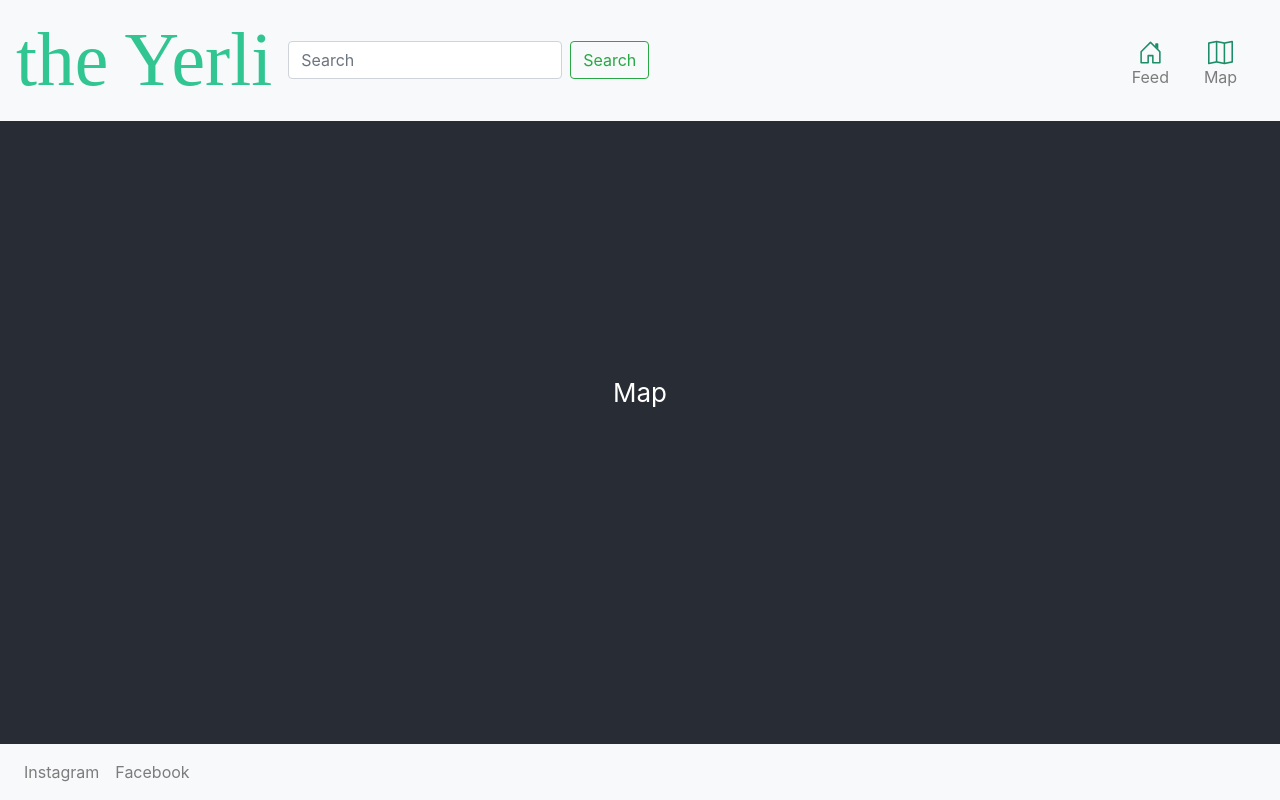
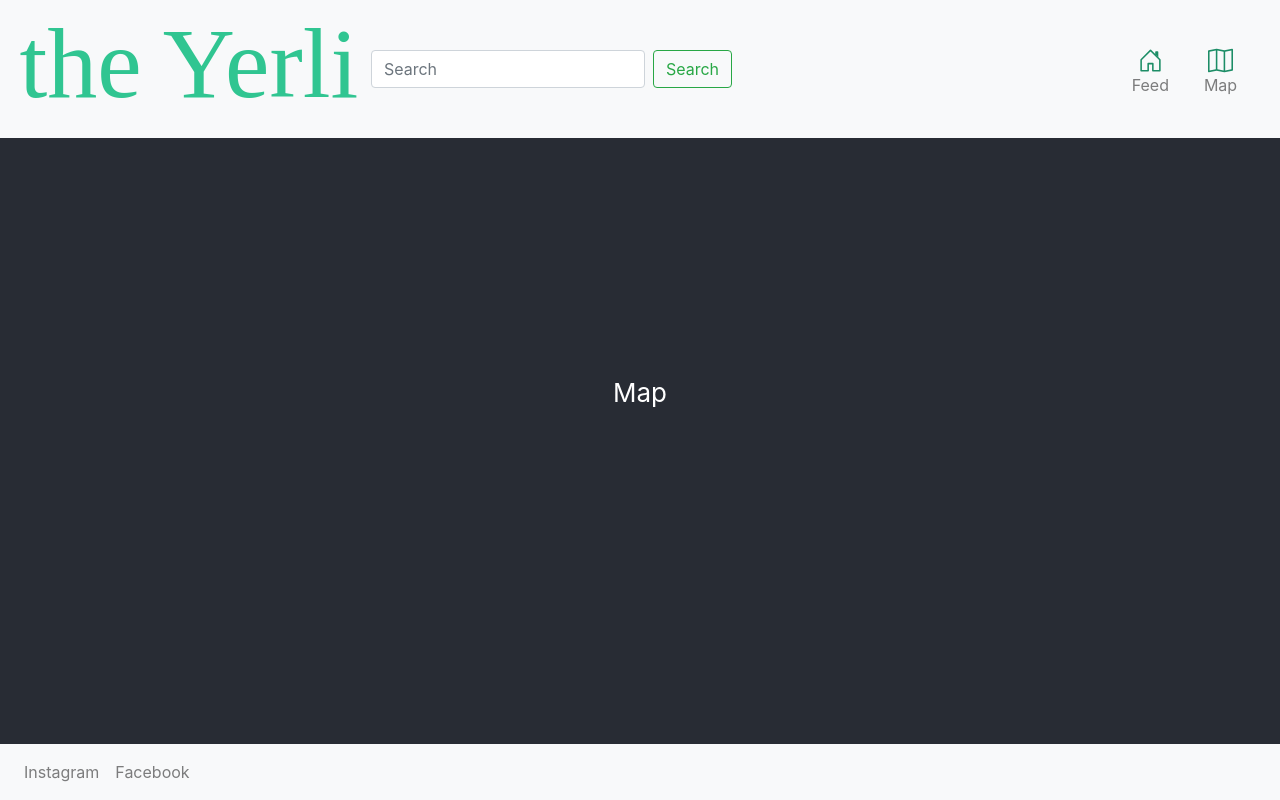
Before and after one commit to theycallmelj/yerli, a React (Create React App) app: page /map in a window 1280 px wide. Built offline with nearby package versions, Linux system fonts and the light colour scheme; a web font is replaced by a local one.

Commit message:
fixed placement, alignment

```diff
--- a/src/App.css
+++ b/src/App.css
@@ -50,7 +50,8 @@
 .Logo {
   font-family: 'Oleo Script Swash Caps', cursive;
   color: #30c591;
-  font-size: 2cm;
-  margin-bottom: -1cm;
-  margin-top: -0.6cm;
+  font-size: 500%;
+  margin-bottom: -9%;
+  margin-top: -7%;
+  padding-left: 1%;
 }
```
